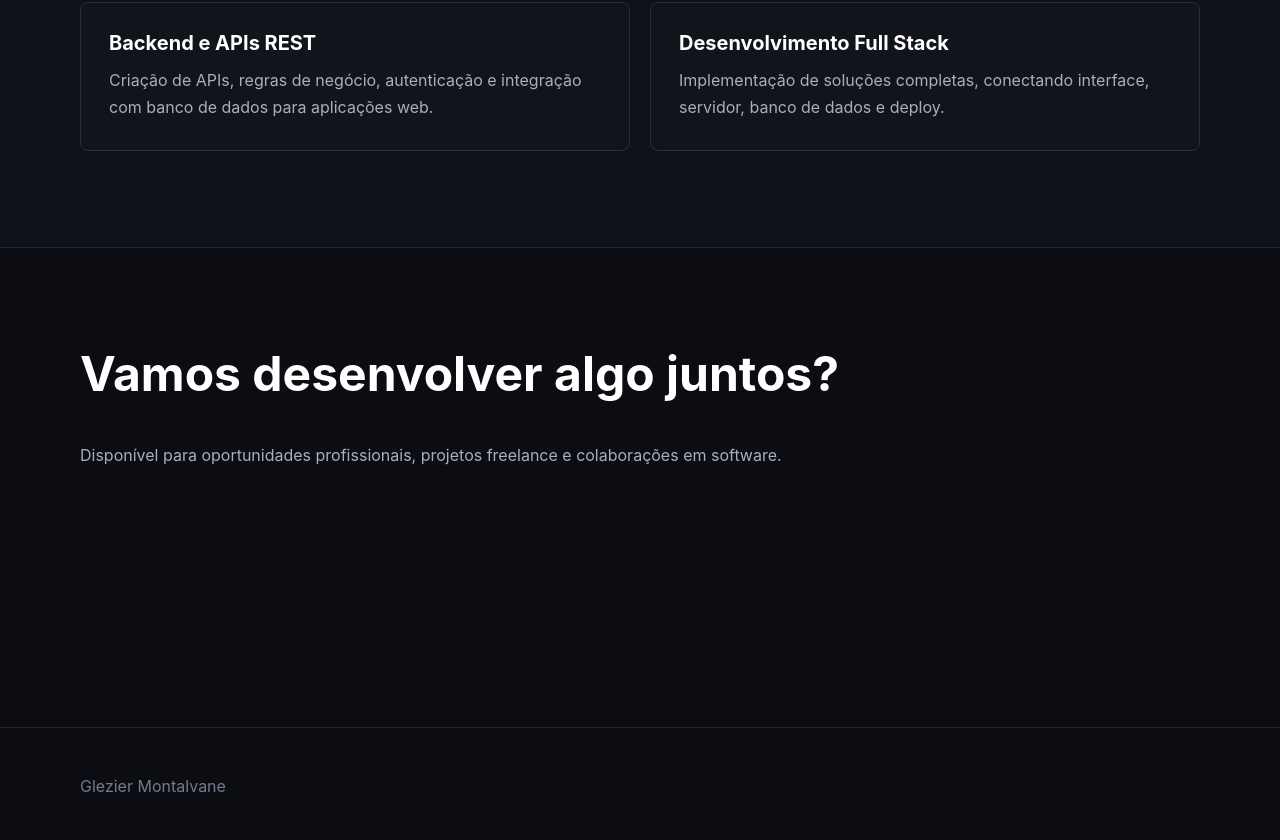
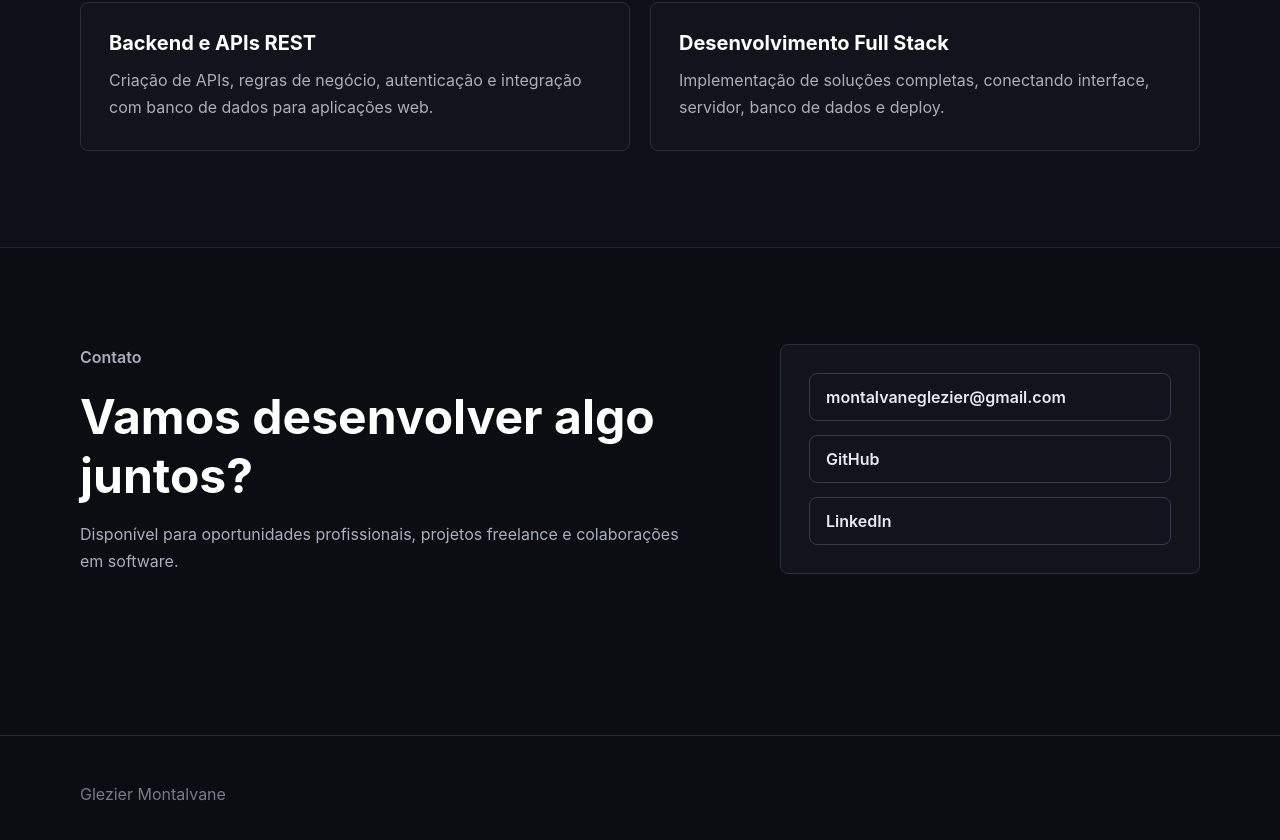
Before and after one commit to Glezier/portfolio, a React (Vite) app: page / in a window 1280 px wide. Shown: the part 5199-6039 px from the top of the page. Built offline with nearby package versions, Linux system fonts and the light colour scheme.

Commit message:
feat: implement contact component

```diff
--- a/src/App.css
+++ b/src/App.css
@@ -464,3 +464,41 @@
     grid-template-columns: 1fr;
   }
 }
+
+.contact-layout {
+  display: grid;
+  grid-template-columns: minmax(0, 1fr) minmax(280px, 420px);
+  gap: clamp(32px, 6vw, 80px);
+  align-items: start;
+}
+
+.contact-card {
+  display: grid;
+  gap: 14px;
+  padding: 28px;
+  border: 1px solid #292e39;
+  border-radius: 8px;
+  background-color: #11141b;
+}
+
+.contact-card a {
+  display: flex;
+  min-height: 48px;
+  align-items: center;
+  padding-inline: 16px;
+  border: 1px solid #353b49;
+  border-radius: 8px;
+  color: #e8eaf0;
+  font-weight: 600;
+}
+
+.contact-card a:hover {
+  border-color: #8da6ff;
+  color: #ffffff;
+}
+
+@media (max-width: 720px) {
+  .contact-layout {
+    grid-template-columns: 1fr;
+  }
+}
--- a/src/App.tsx
+++ b/src/App.tsx
@@ -5,6 +5,7 @@ import About from './components/About'
 import Technologies from './components/Technologies'
 import Experiences from './components/Experiences'
 import Services from './components/Services'
+import Contact from './components/Contact'
 import './App.css'
 
 export default function App() {
@@ -25,15 +26,7 @@ export default function App() {
 
         <Services />
 
-        <section id="contato" className="section">
-          <div className="container">
-            <h2>Vamos desenvolver algo juntos?</h2>
-            <p>
-              Disponível para oportunidades profissionais, projetos
-              freelance e colaborações em software.
-            </p>
-          </div>
-        </section>
+        <Contact />
       </main>
 
       <footer className="site-footer">
--- /dev/null
+++ b/src/components/Contact.tsx
@@ -0,0 +1,41 @@
+export default function Contact() {
+  return (
+    <section
+      id="contato"
+      className="section contact-section"
+      aria-labelledby="contact-title"
+    >
+      <div className="container contact-layout">
+        <div className="section-heading">
+          <p className="eyebrow">Contato</p>
+          <h2 id="contact-title">Vamos desenvolver algo juntos?</h2>
+
+          <p>
+            Disponível para oportunidades profissionais, projetos freelance e
+            colaborações em software.
+          </p>
+        </div>
+
+        <div className="contact-card">
+          <a href="mailto:montalvaneglezier@gmail.com">montalvaneglezier@gmail.com</a>
+
+          <a
+            href="https://github.com/Glezier"
+            target="_blank"
+            rel="noreferrer"
+          >
+            GitHub
+          </a>
+
+          <a
+            href="https://www.linkedin.com/in/gleziermontalvane/"
+            target="_blank"
+            rel="noreferrer"
+          >
+            LinkedIn
+          </a>
+        </div>
+      </div>
+    </section>
+  )
+}
--- a/src/types/Service.ts
+++ b/src/types/Service.ts
@@ -1,5 +1,5 @@
 export interface Service {
-    id: string,
-    title: string,
+    id: string
+    title: string
     description: string
 }
```
Also changed, not shown: 1 other file (tests, documents, lock files or other folders).
